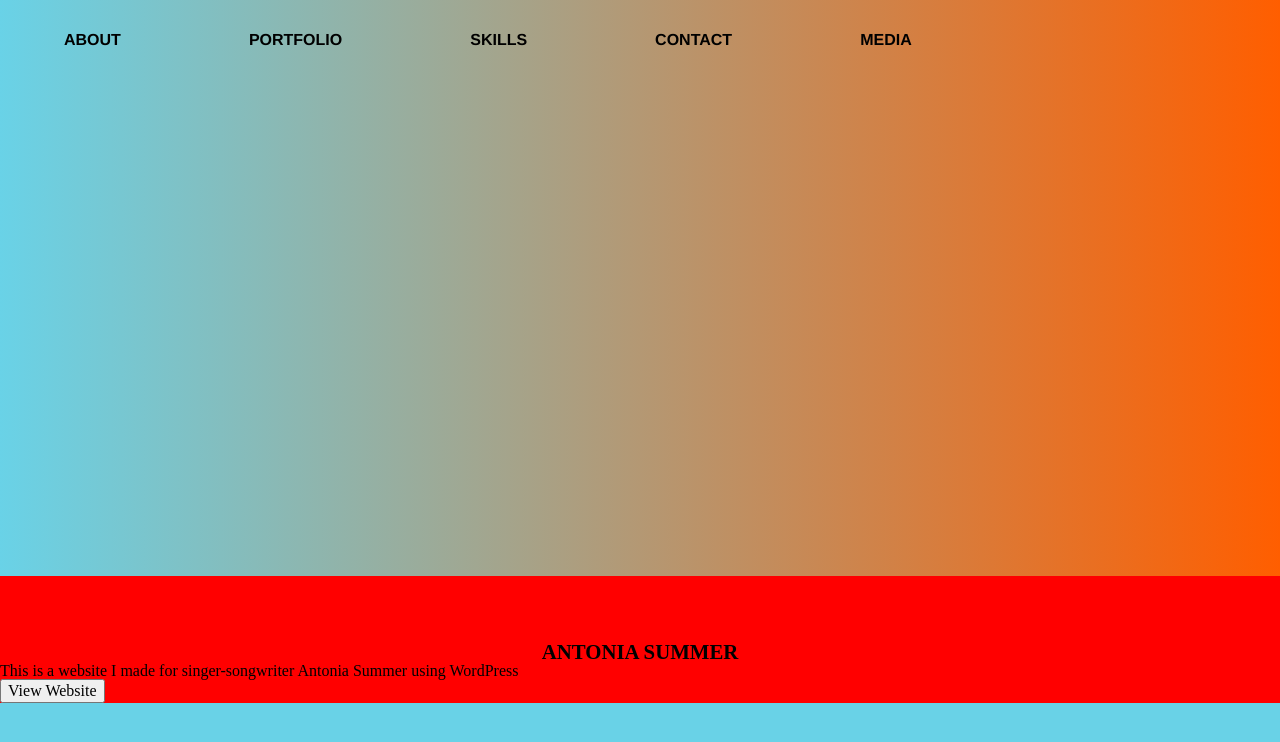
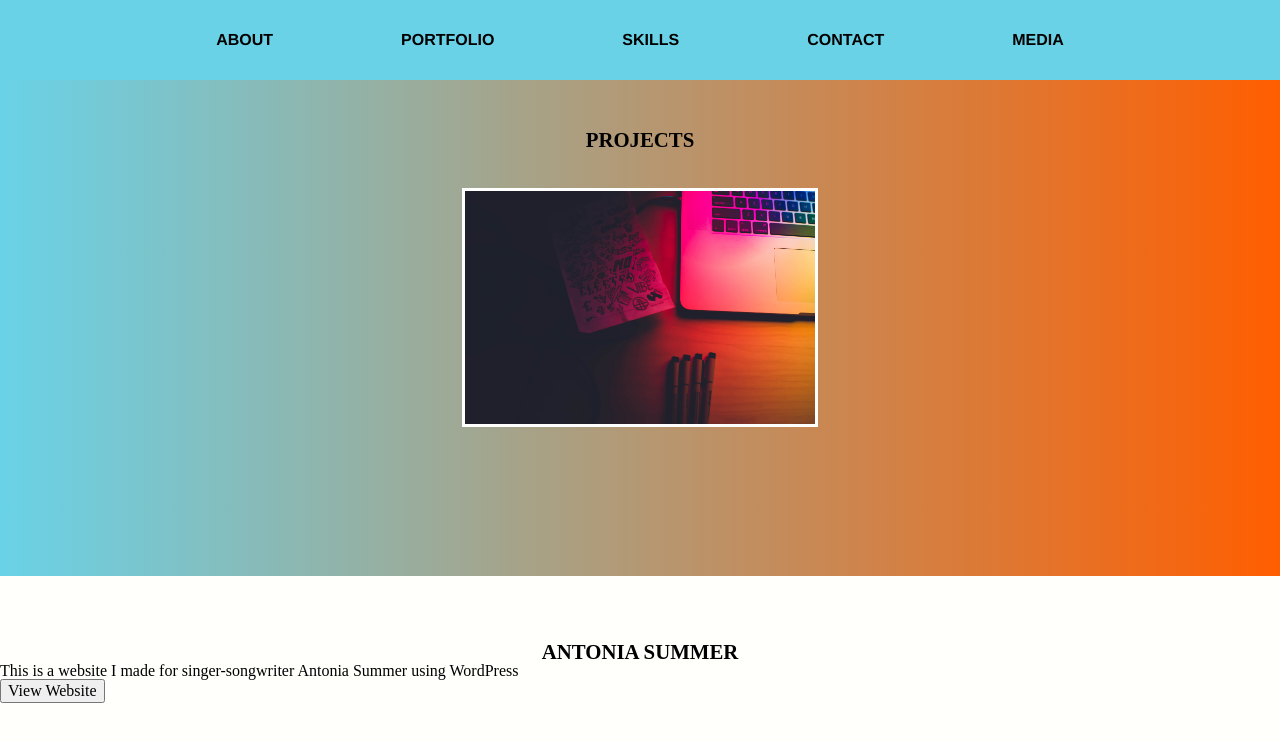
Before and after one commit to jamesbdev/portfolio, a PHP site: page /projects.html in a window 1280 px wide. Shown: the top 742 px of the page. Run offline with PHP 8.4, Linux system fonts and the light colour scheme.

Commit message:
styled project page header

```diff
--- a/css/style.css
+++ b/css/style.css
@@ -525,26 +525,13 @@ footer p {
 } */
 
 
-/*Projects page*/
-
-.project1 {
-  background-color: red;
-}
 
 
-.social-media a:hover {
-  border-bottom: 3px solid #FF5E00;
-}
 
-/*Blog page*/
 
-/* .blog .grid-container {
-	display: grid;
-	grid-gap: 1rem;
-	grid-template-columns: 1fr 1fr 1fr;
-	grid-template-rows: 1fr 1fr 1fr;
 
-} */
+
+/***** BLOG PAGE *****/
 
 .blog h1 {
 	font-size: 3em;
@@ -580,11 +567,9 @@ footer p {
 .blog-nav {
 	border: 2px dotted #69d2e7;
 	background-color: #69d2e7;
-	/* display: flex; */
 	grid-area: b;
 	margin-right: 1em;
-	/* position: relative;
-	top: 10em; */
+
 
 }
 
@@ -625,3 +610,30 @@ padding: 1em;
 	display: block;
 	padding: 1em;
 }
+
+/****** PROJECTS PAGE *******/
+
+.projects-page nav {
+	background-color: #69d2e7;
+	display: flex;
+}
+
+.projects-page nav a {
+	text-decoration: none;
+}
+
+
+
+
+.social-media a:hover {
+  border-bottom: 3px solid #FF5E00;
+}
+
+.projects-header-img {
+	/* height: 300px; */
+	text-align: center;
+	margin: 2.3em auto 0 auto;
+	border: 3px solid white;
+	width: 350px;
+	display: block;
+}
--- a/projects.html
+++ b/projects.html
@@ -2,12 +2,11 @@
 <html lang="en">
 <head>
   <meta charset="UTF-8">
-  <meta name="viewport" content="width=device-width, initial-scale=1.0">
-  <meta http-equiv="X-UA-Compatible" content="ie=edge">
+
   <title>Projects</title>
-  <link rel="stylesheet" href="css/style.css">
+  <link rel="stylesheet" href="../css/style.css">
 </head>
-<body class="page2">
+<body class="projects-page">
   <header>
     <nav>
       <ul>
@@ -18,6 +17,8 @@
         <li><a href="#media">Media</a></li>
       </ul>
   </nav>
+  <h2>Projects</h2>
+  <img src="../images/webdesign.jpg" class="projects-header-img" alt="laptop and pencils">
   </header>
   <div class="project1" id="project1">
     <img src="#" alt="">
```
Also changed, not shown: images/webdesign.jpg (added).
